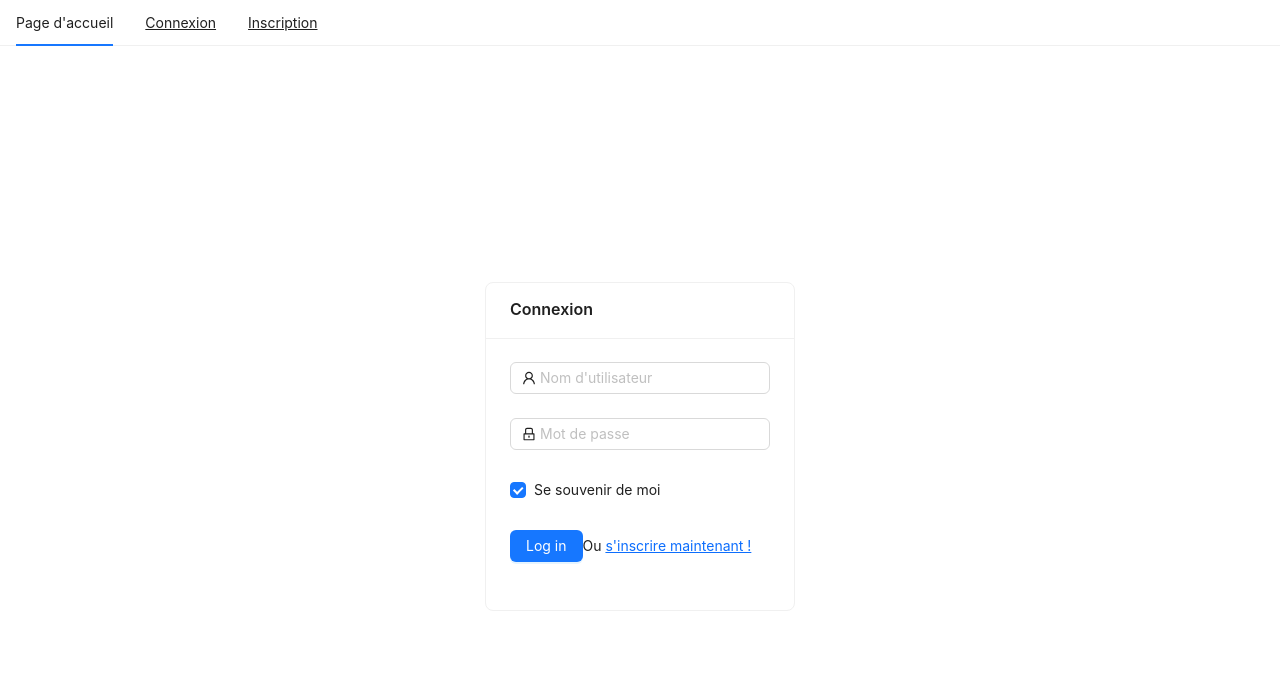
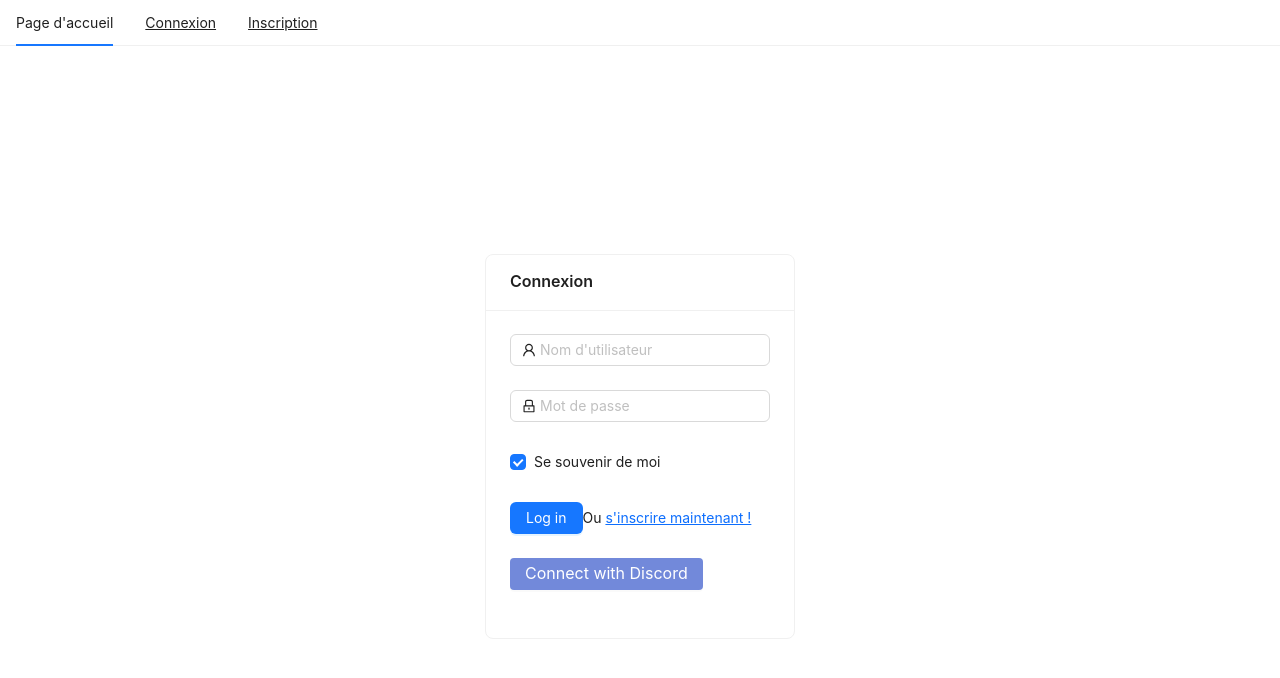
Before and after one commit to Navial/Just_connect, a React (Vite) app in the folder frontend/: page /login in a window 1280 px wide. Shown: the top 678 px of the page. Built offline with nearby package versions, Linux system fonts and the light colour scheme; no server answers.

Commit message:
Ajout du bouton pour se connecter avec discord

```diff
--- a/frontend/src/components/Home/Home.jsx
+++ b/frontend/src/components/Home/Home.jsx
@@ -1,5 +1,4 @@
 import React from "react";
-import Button from "../Login/DiscordButton";
 
 const Home = () => {
   return (
@@ -12,7 +11,6 @@ const Home = () => {
       }}
     >
       <h1>Vous êtes sur la page d'accueil</h1>
-      <Button></Button>
     </div>
   );
 };
--- a/frontend/src/components/Login/DiscordButton.jsx
+++ /dev/null
@@ -1,13 +0,0 @@
-import React from "react";
-
-
-const Button = () => {
-
-    return (
-        <a href='http://localhost:3000/discord/login'> Connect with discord</a>
-    )
-
-
-}
-
-export default Button;
--- a/frontend/src/components/Login/Login.jsx
+++ b/frontend/src/components/Login/Login.jsx
@@ -1,12 +1,19 @@
 import React from "react";
 import { LockOutlined, UserOutlined } from "@ant-design/icons";
 import { Button, Card, Checkbox, Form, Input } from "antd";
-import { Link } from "react-router-dom";
+import { Link  } from "react-router-dom";
 
 const Login = () => {
   const onFinish = (values) => {
     console.log("Received values of form: ", values);
   };
+
+
+
+  const handleDiscordLogin = () => {
+    window.location.href = 'http://localhost:3000/discord/login';
+
+  }
   return (
     <div
       style={{
@@ -68,7 +75,25 @@ const Login = () => {
             >
               Log in
             </Button>
+
             Ou <Link to="/register"> s'inscrire maintenant ! </Link>
+          </Form.Item>
+          <Form.Item>
+            <Button
+              type="default"
+              style={{
+                backgroundColor: "#7289da",
+                color: "#ffffff",
+                border: "none",
+                borderRadius: "4px",
+                fontSize: "16px",
+                cursor: "pointer",
+                textAlign: "center"
+              }}
+              onClick={handleDiscordLogin}
+            >
+              Connect with Discord
+            </Button>
           </Form.Item>
         </Form>
       </Card>
```
